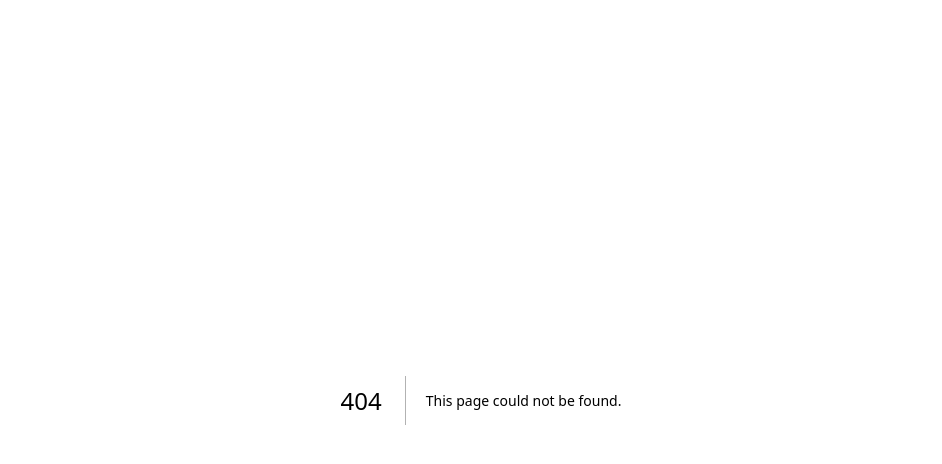
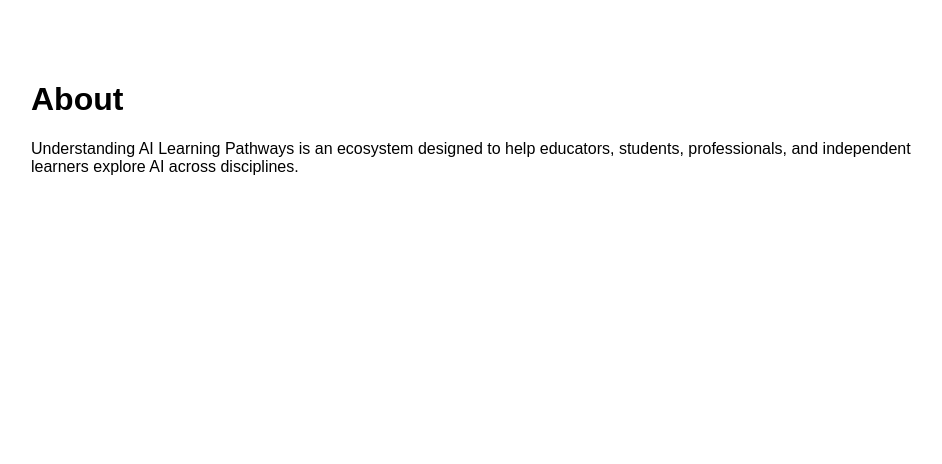
Before and after one commit to Suchocki88/UnderstandingAI.ai, a Next.js app: page /about in a window 1280 px wide. Before the commit this address had no page. Shown: the top 464 px of the page, without its empty margins (159-1101 px from the left). Built offline with nearby package versions, Linux system fonts and the light colour scheme.

Commit message:
Create page.tsx

```diff
--- /dev/null
+++ b/app/about/page.tsx
@@ -0,0 +1,10 @@
+export default function AboutPage() {
+  return (
+    <main style={{ padding: "60px 24px", fontFamily: "Arial, sans-serif", maxWidth: 900, margin: "0 auto" }}>
+      <h1>About</h1>
+      <p>
+        Understanding AI Learning Pathways is an ecosystem designed to help educators, students, professionals, and independent learners explore AI across disciplines.
+      </p>
+    </main>
+  );
+}
```
